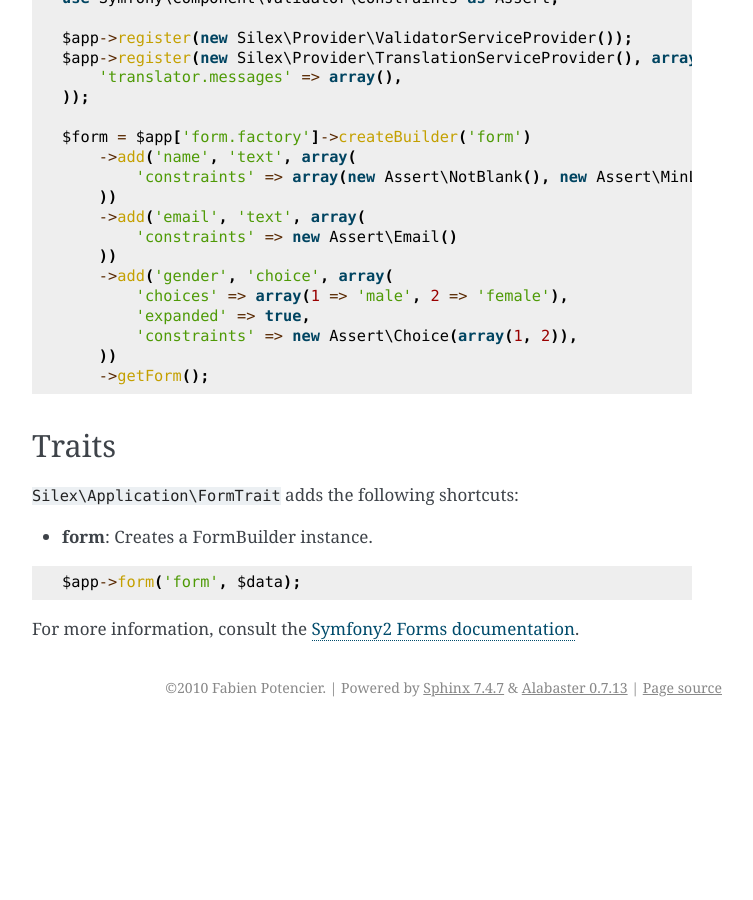
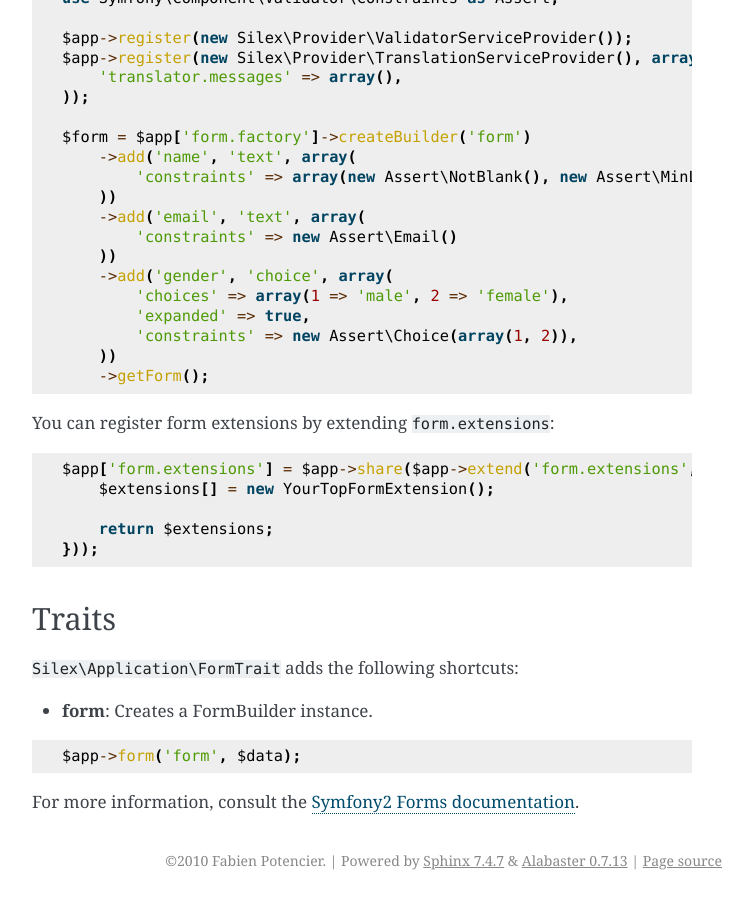
Before and after one commit to silexphp/Silex, a Sphinx documentation site: the page built from doc/providers/form.rst, in a window 1280 px wide and 900 px high, scrolled down 2442 px. Shown: the whole window, without its empty margins (388-1141 px from the left). Built offline with Sphinx 7.4.7, drawn with Linux system fonts in a browser that asks for light colours; before the commit the page ends 3169 px from its top, so only the background shows below that.

Commit message:
made form extensions extensible (closes #398)

```diff
--- a/doc/providers/form.rst
+++ b/doc/providers/form.rst
@@ -143,6 +143,14 @@
         ))
         ->getForm();
 
+You can register form extensions by extending ``form.extensions``::
+
+    $app['form.extensions'] = $app->share($app->extend('form.extensions', function ($extensions) use ($app) {
+        $extensions[] = new YourTopFormExtension();
+
+        return $extensions;
+    }));
+
 Traits
 ------
 
```
Also changed, not shown: 1 other file.
